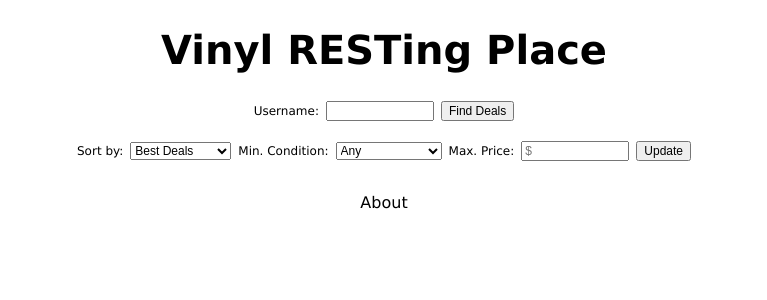
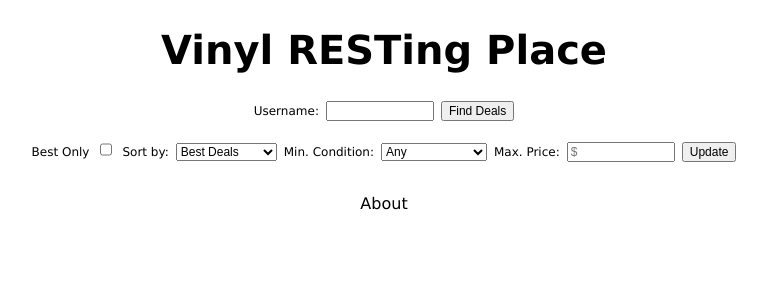
Before and after one commit to Our-Vinyl-Project/Vinyl-Project-FE, a React app: page / in a window 1280 px wide. Shown: the top 300 px of the page, without its empty margins (256-1023 px from the left). Built offline with nearby package versions, Linux system fonts and the light colour scheme.

Commit message:
basic checkbox added for testing

```diff
--- a/src/components/App.css
+++ b/src/components/App.css
@@ -10,6 +10,10 @@ h1 {
 input {
   font-size: 12px;
   width: 100px;
+}
+
+input[type=checkbox] {
+  width: 12px;
 }
 
 label {
--- a/src/components/homepage/Controls.js
+++ b/src/components/homepage/Controls.js
@@ -2,7 +2,6 @@ import React, { useState } from 'react';
 import { useDispatch } from 'react-redux';
 import { getWants } from '../../data/actions/wantActions';
 import setControls from '../../data/actions/controlActions';
-
 
 const Controls = () => {
   const [sortType, setSortType] = useState('');
@@ -29,11 +28,15 @@ const Controls = () => {
       <br/><br/>
 
       <form onSubmit={handleSubmit}>
+
+        <label>Best Only</label>
+        <input type="checkbox"/>
+
         <label>Sort by:</label>
         <select onChange={({ target }) => setSortType(target.value)} >
           <option value="deal">Best Deals</option>
           <option value="condition">Best Condition</option>
-          <option value="item_only_price">Lowest Price</option>
+          <option value="price">Lowest Price</option>
           <option value="percent_diff">% Discount</option>
           <option value="amount_diff">$ Discount</option>
         </select>
```
